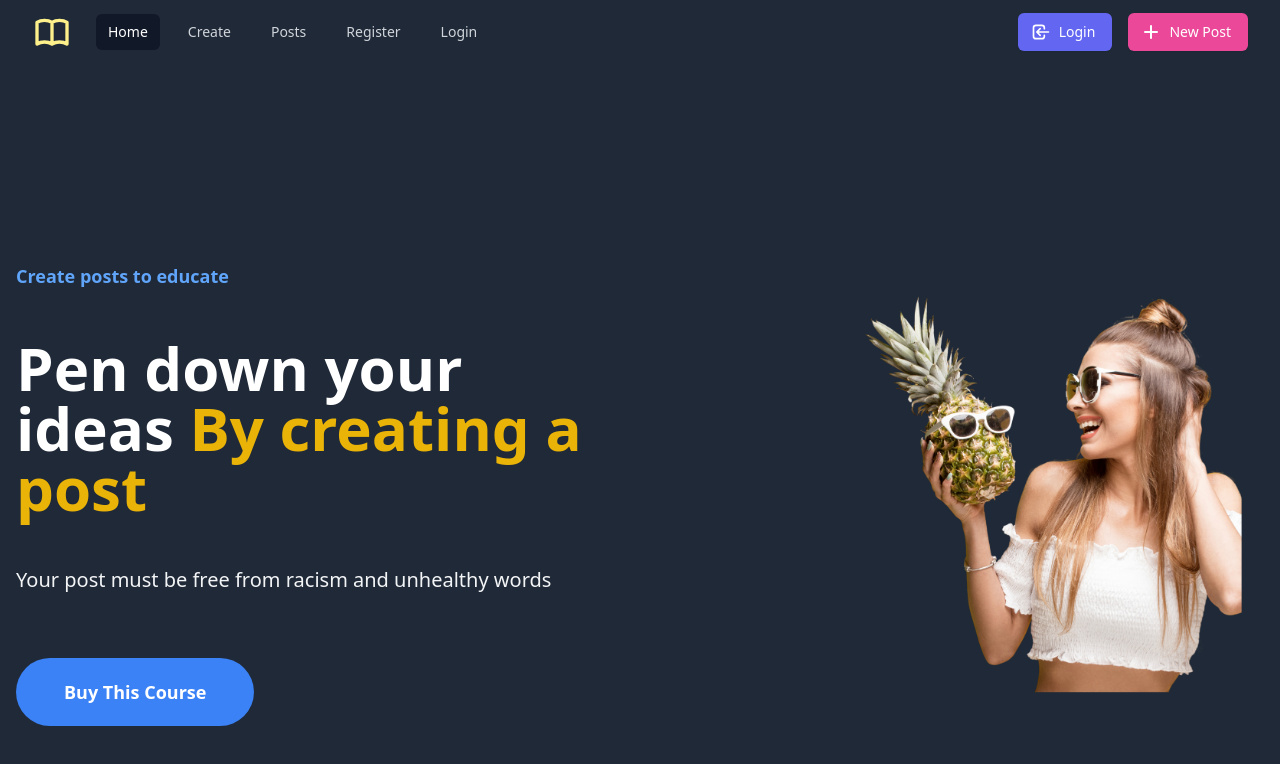
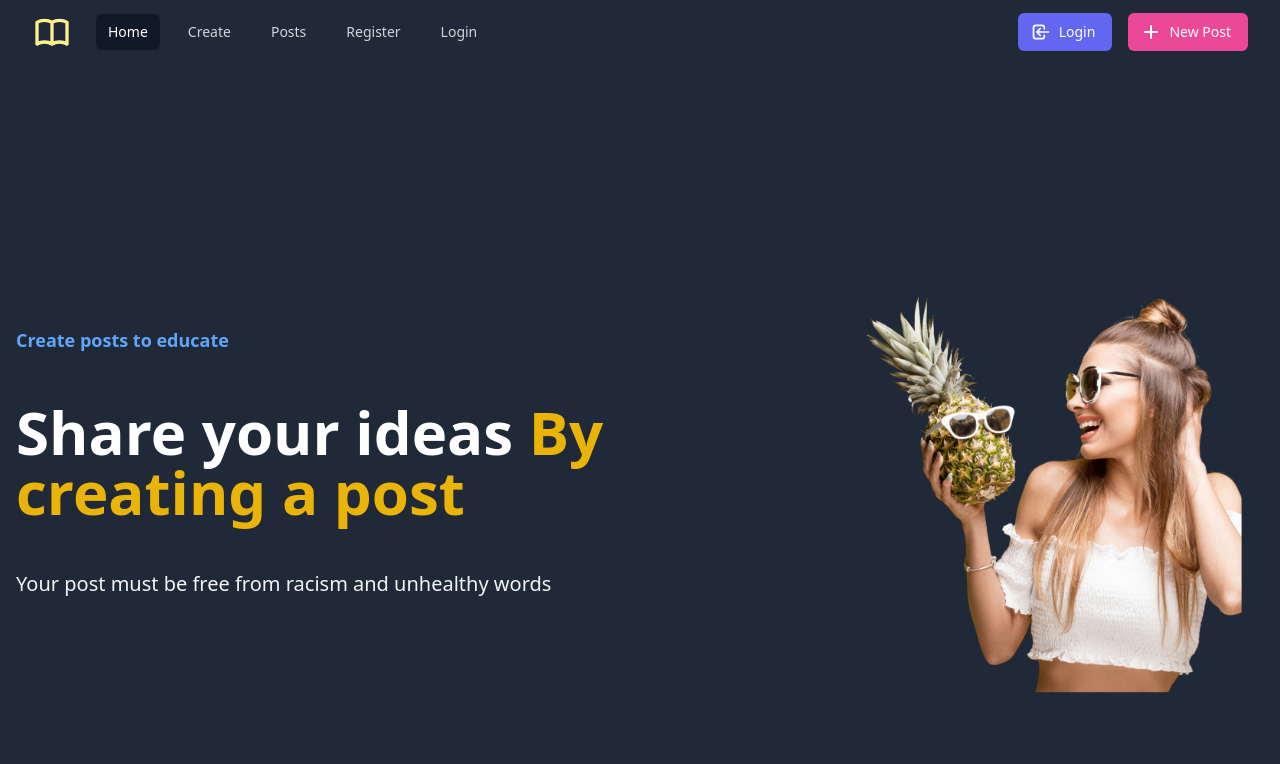
Before and after one commit to Nahid570/mern-blog-app, a React (Create React App) app in the folder client/: page / in a window 1280 px wide. Shown: the top 764 px of the page. Built offline with nearby package versions, Linux system fonts and the light colour scheme.

Commit message:
cloudinary updated

```diff
--- a/client/src/components/Homepage/Homepage.jsx
+++ b/client/src/components/Homepage/Homepage.jsx
@@ -10,17 +10,11 @@ const Homepage = () => {
                 Create posts to educate
               </span>
               <h2 className="max-w-2xl mt-12 mb-12 text-6xl 2xl:text-8xl text-white font-bold font-heading">
-                Pen down your ideas{" "}
+                Share your ideas{" "}
                 <span className="text-yellow-500">By creating a post</span>
               </h2>
               <p className="mb-12 lg:mb-16 2xl:mb-24 text-xl text-gray-100">
                 Your post must be free from racism and unhealthy words
-              </p>
-              <p
-                className="cursor-pointer inline-block px-12 py-5 text-lg text-white font-bold bg-blue-500 hover:bg-blue-600 rounded-full transition duration-200"
-                href="/"
-              >
-                Buy This Course
               </p>
             </div>
             <div className="w-full lg:w-1/2 px-4">
```
Also changed, not shown: 1 other file (tests, documents, lock files or other folders).
